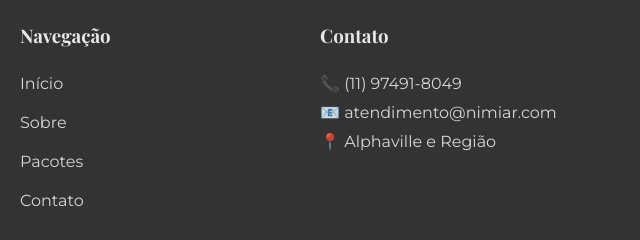
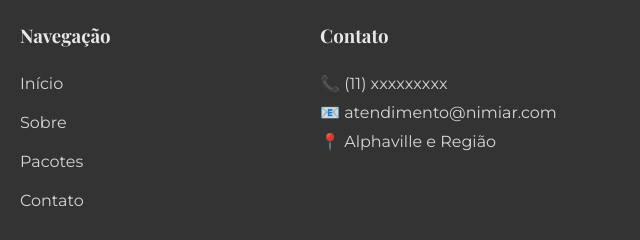
Before and after one commit to LNSLNSLNS/NIMIARHOMEFACILITIES, a plain HTML site: page index.html in a window 1280 px wide. Shown: the part 4805-5045 px from the top of the page, 640-1280 px from the left. Drawn offline with nearby package versions, Linux system fonts and the light colour scheme.

Commit message:
index.html

```diff
--- a/index.html
+++ b/index.html
@@ -1300,7 +1300,7 @@
                 </div>
                 <div class="footer-section">
                     <h3>Contato</h3>
-                    <p>📞 (11) 97491-8049</p>
+                    <p>📞 (11) xxxxxxxxx</p>
                     <p>📧 atendimento@nimiar.com</p>
                     <p>📍 Alphaville e Região</p>
                 </div>
```
